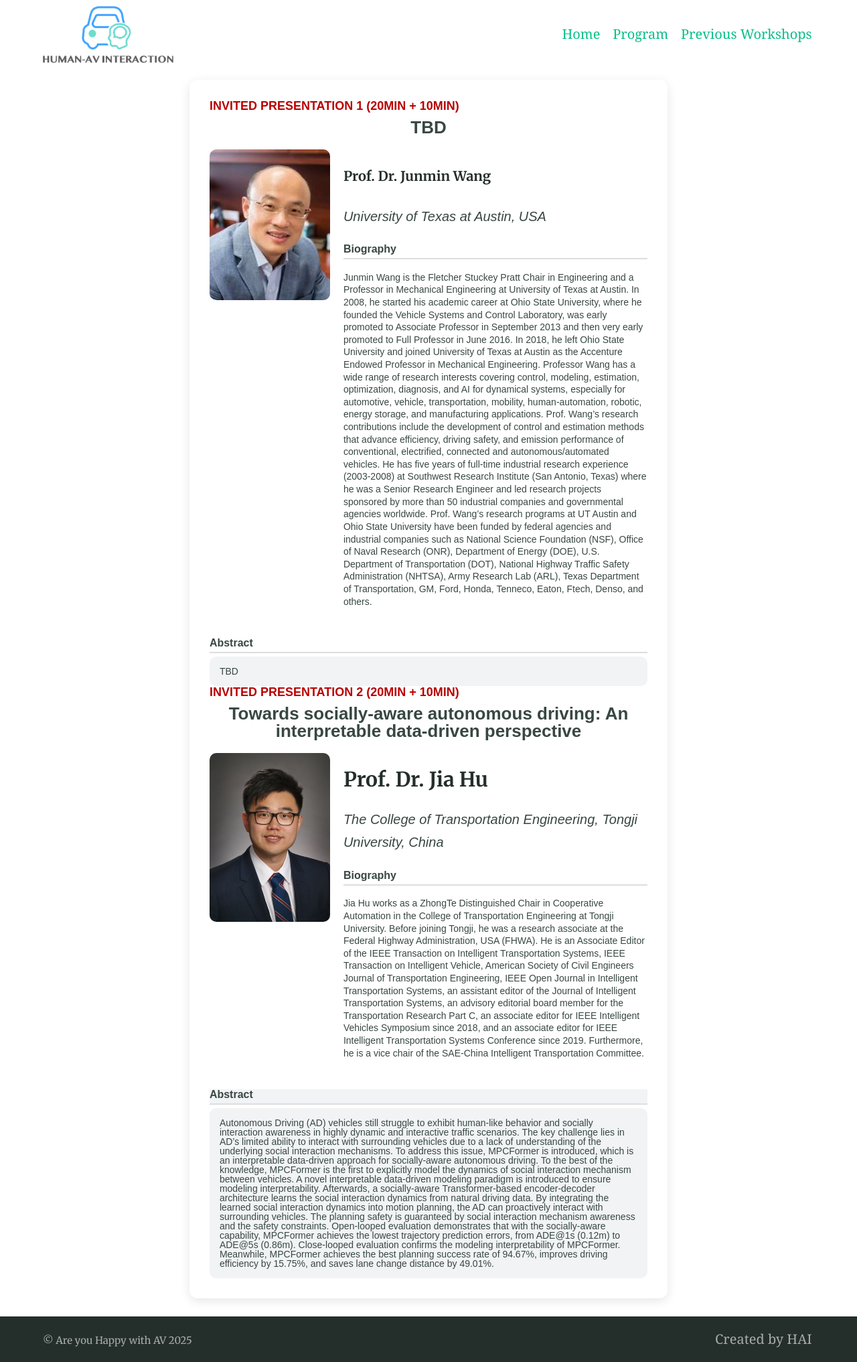
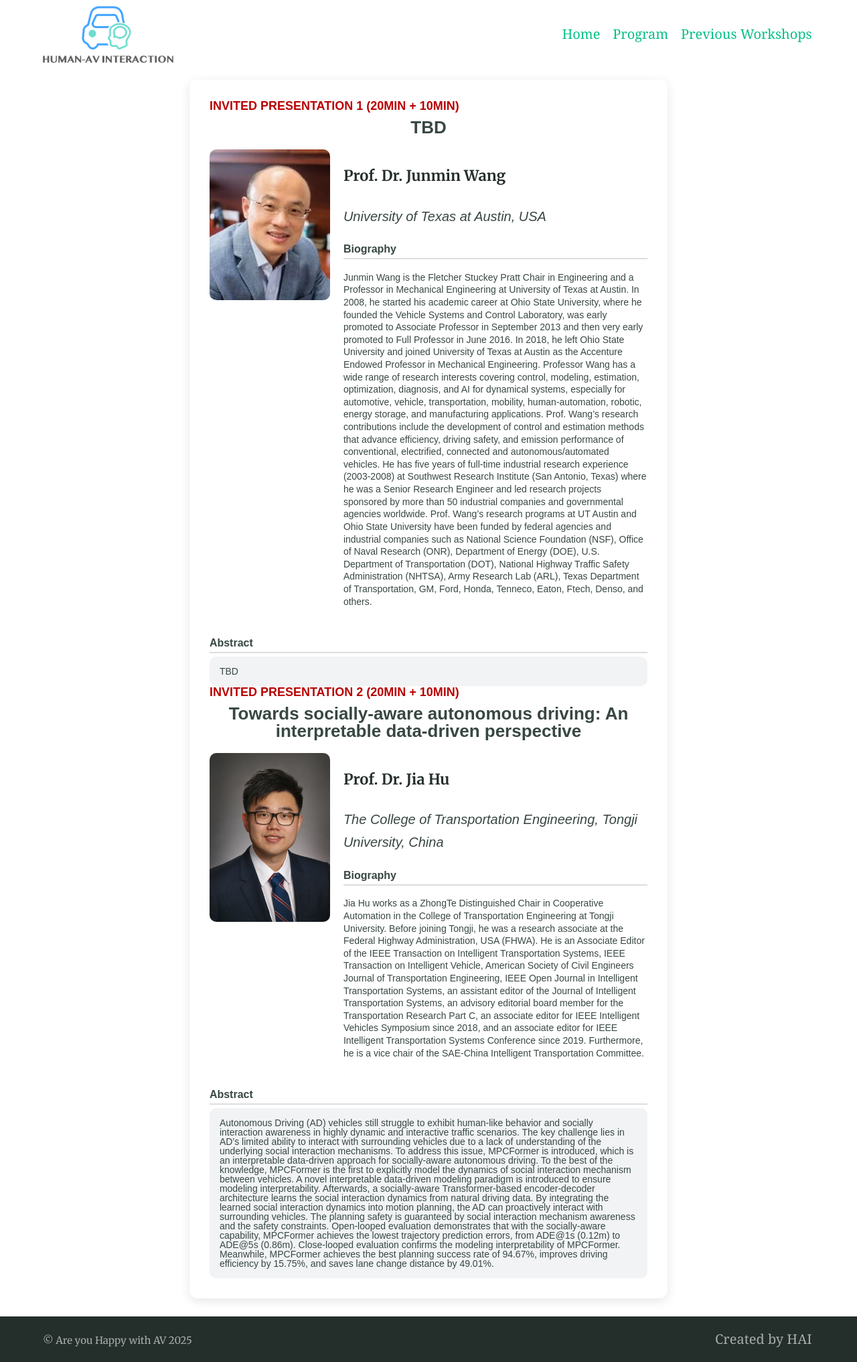
Before and after one commit to Are-You-Happy-with-AV/are-you-happy-with-av.github.io, a Jekyll site: the page built from test.md, in a window 1280 px wide. Shown: the whole page at 67% size. Built offline with Jekyll 4.4.1, drawn with Linux system fonts in a browser that asks for light colours; our own code applies the rules of GitHub Pages for plain Markdown files.

Commit message:
Update test.md

```diff
--- a/test.md
+++ b/test.md
@@ -14,7 +14,7 @@
   <div style="display:flex; align-items:flex-start; margin-bottom:20px;">
     <img src="/assets/committee/Junmin Wang.jpg" alt="Speaker Photo" style="width:180px; border-radius:10px; margin-right:20px;">
     <div>
-      <h3 style="margin:0;font-size:20px;">Prof. Dr. Junmin Wang</h3>
+      <h3 style="margin:0;font-size:22px;">Prof. Dr. Junmin Wang</h3>
       <p style="margin-top:8px; font-style:italic;">University of Texas at Austin, USA</p>
       <div style="font-weight:bold; margin-top:20px; margin-bottom:5px; font-size:16px; border-bottom:2px solid #ddd; padding-bottom:5px;">Biography</div>
       <p style="margin-top:8px; font-size:14px;line-height:1.33;">
@@ -43,7 +43,7 @@
   <div style="display:flex; align-items:flex-start; margin-bottom:20px;">
     <img src="/assets/committee/jia_Hu.jpg" alt="Speaker Photo" style="width:180px; border-radius:10px; margin-right:20px;">
     <div>
-      <h3 style="margin:0;">Prof. Dr. Jia Hu</h3>
+      <h3 style="margin:0;font-size:22px;">Prof. Dr. Jia Hu</h3>
       <p style="margin-top:8px; font-style:italic;">The College of Transportation Engineering, Tongji University, China</p>
       <div style="font-weight:bold; margin-top:20px; margin-bottom:5px; font-size:16px; border-bottom:2px solid #ddd; padding-bottom:5px;">Biography</div>
       <p style="margin-top:8px; font-size:14px;line-height:1.33;">
@@ -53,7 +53,7 @@
   </div>
 
   <!-- Abstract -->
-  <div style="background:#f1f3f5;font-weight:bold; margin-top:20px; margin-bottom:5px; font-size:16px; border-bottom:2px solid #ddd; padding-bottom:5px;">Abstract</div>
+  <div style="font-weight:bold; margin-top:20px; margin-bottom:5px; font-size:16px; border-bottom:2px solid #ddd; padding-bottom:5px;">Abstract</div>
   <div style="background:#f1f3f5; padding:15px; border-radius:10px; font-size:14px;">
    Autonomous Driving (AD) vehicles still struggle to exhibit human-like behavior and socially interaction awareness in highly dynamic and interactive traffic scenarios. The key challenge lies in AD’s limited ability to interact with surrounding vehicles due to a lack of understanding of the underlying social interaction mechanisms. To address this issue, MPCFormer is introduced, which is an interpretable data-driven approach for socially-aware autonomous driving. To the best of the knowledge, MPCFormer is the first to explicitly model the dynamics of social interaction mechanism between vehicles. A novel interpretable data-driven modeling paradigm is introduced to ensure modeling interpretability. Afterwards, a socially-aware Transformer-based encoder-decoder architecture learns the social interaction dynamics from natural driving data. By integrating the learned social interaction dynamics into motion planning, the AD can proactively interact with surrounding vehicles. The planning safety is guaranteed by social interaction mechanism awareness and the safety constraints. Open-looped evaluation demonstrates that with the socially-aware capability, MPCFormer achieves the lowest trajectory prediction errors, from ADE@1s (0.12m) to ADE@5s (0.86m). Close-looped evaluation confirms the modeling interpretability of MPCFormer. Meanwhile, MPCFormer achieves the best planning success rate of 94.67%, improves driving efficiency by 15.75%, and saves lane change distance by 49.01%.
   </div>
```
